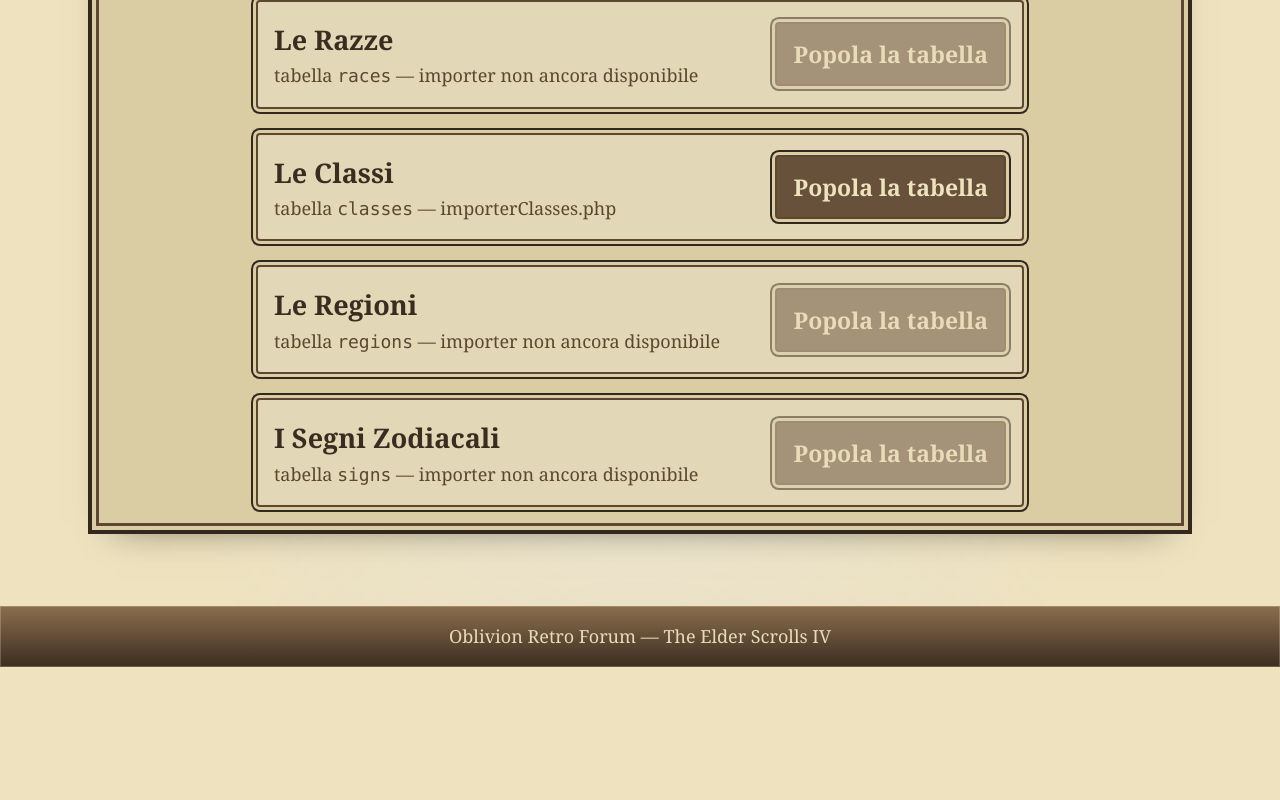
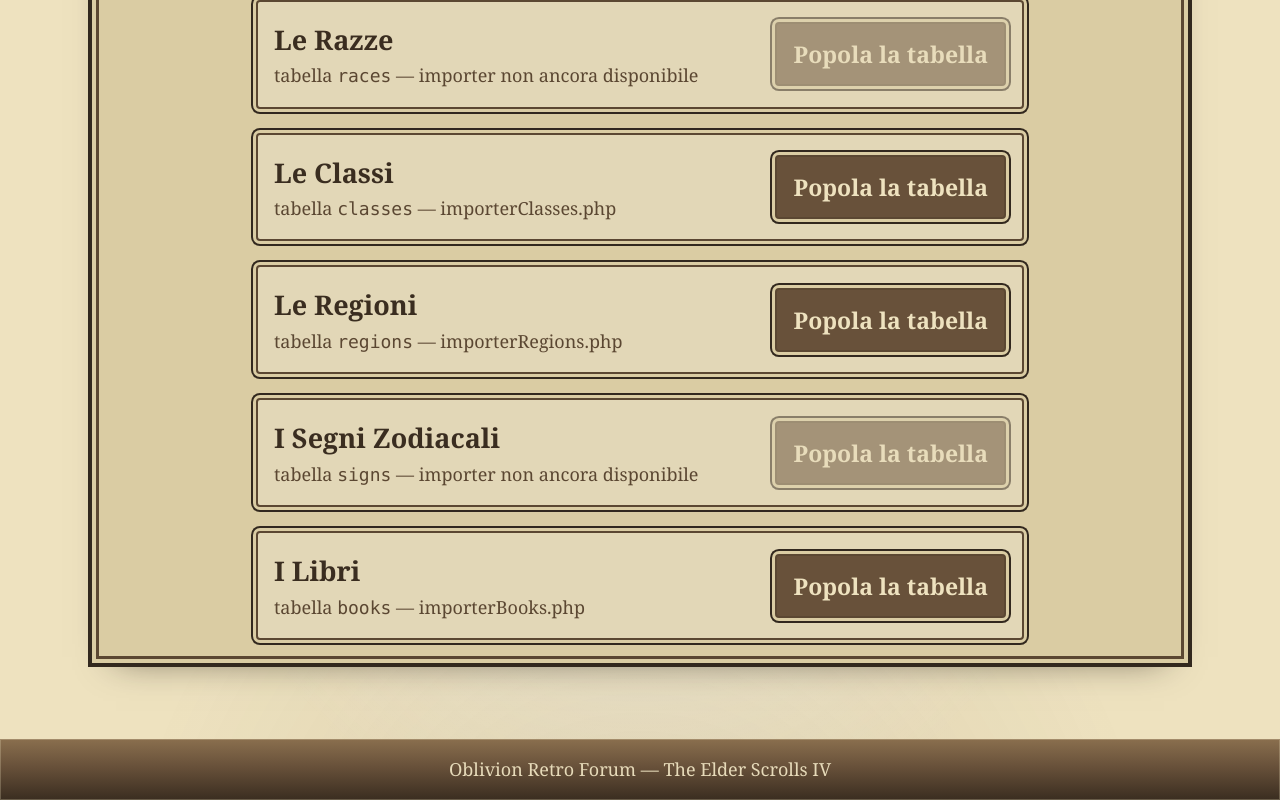
Before and after one commit to PyotrWrangel/Oblivion-Retro-forum, a React (Vite) app: page /admin in a window 1280 px wide. Shown: the part 1358-2158 px from the top of the page. Before the commit the page ends 2025 px from the top, so only its background shows below. Built offline with nearby package versions, Linux system fonts and the light colour scheme.

Commit message:
Aggiunto pannello admin

```diff
--- a/src/pages/Admin.jsx
+++ b/src/pages/Admin.jsx
@@ -11,9 +11,9 @@ const importers = [
   { tabella: "dark_brotherhood", label: "Fratellanza Oscura", script: "importerdarkBrotherhood.php" },
   { tabella: "races", label: "Le Razze", script: null },
   { tabella: "classes", label: "Le Classi", script: "importerClasses.php" },
-  { tabella: "regions", label: "Le Regioni", script: null },
+  { tabella: "regions", label: "Le Regioni", script: "importerRegions.php" },
   { tabella: "signs", label: "I Segni Zodiacali", script: null },
-
+  { tabella: "books", label: "I Libri", script: "importerBooks.php" }
 ];
 
 function Admin() {
```
